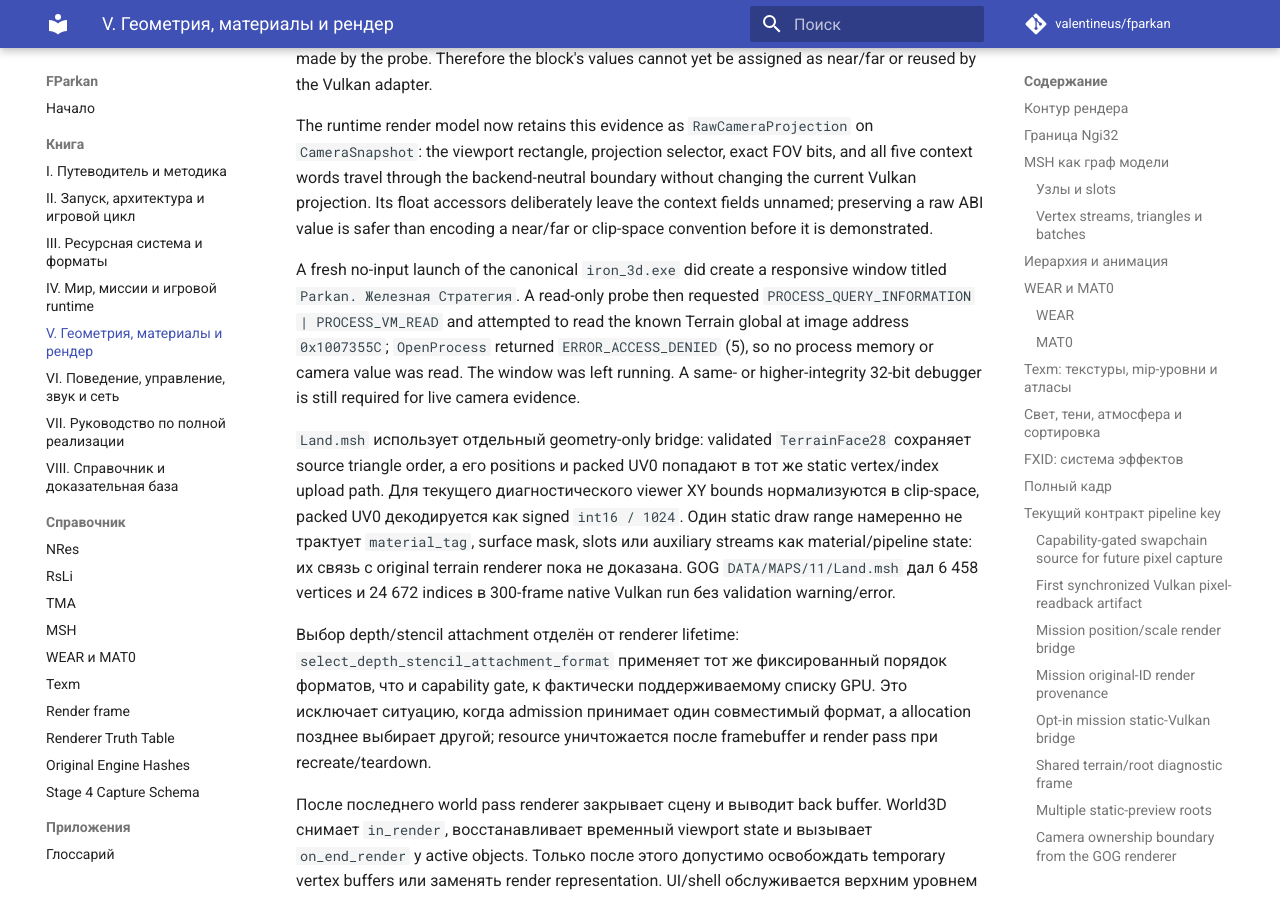
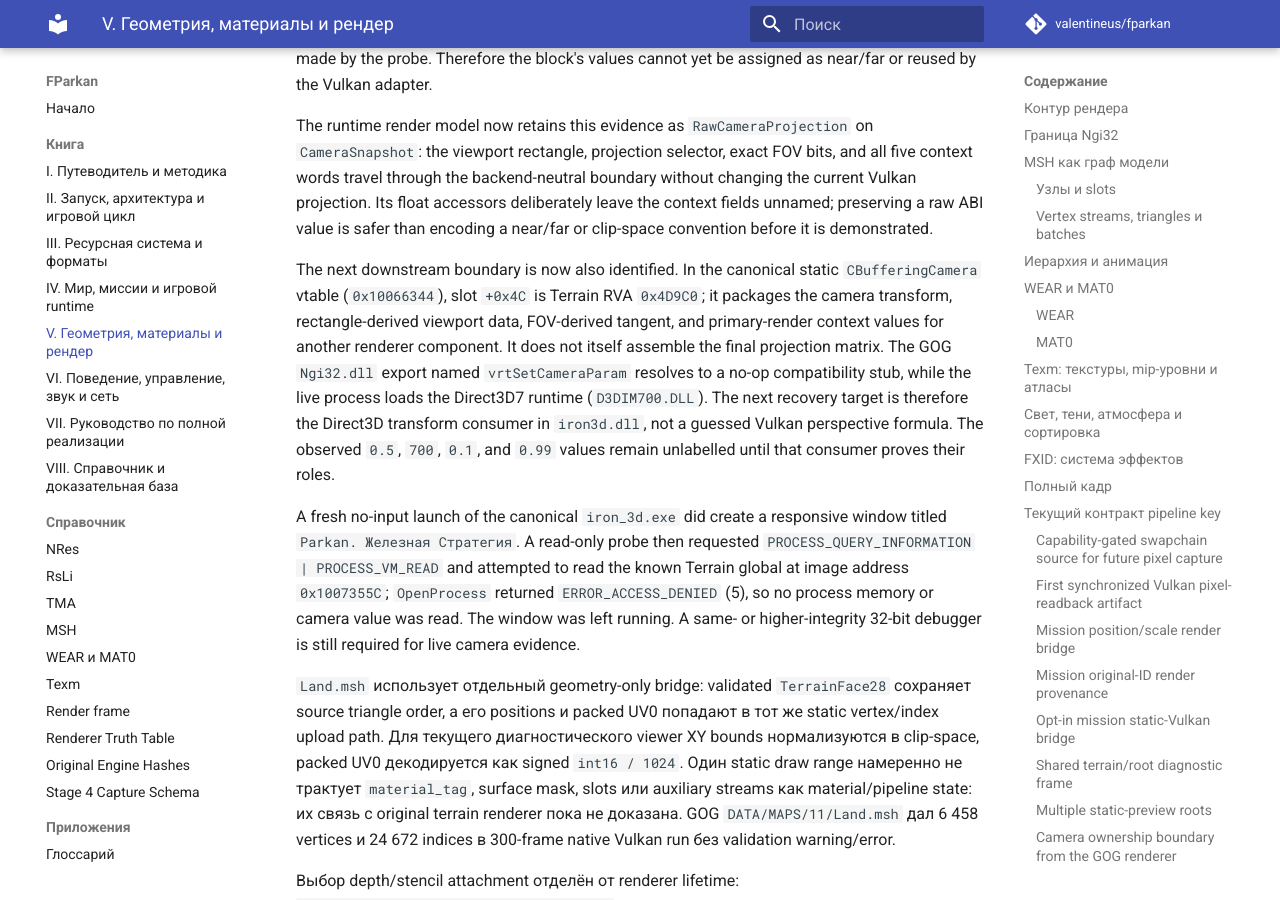
Before and after one commit to valentineus/fparkan, an MkDocs documentation site: the page built from docs/tomes/05-render.md, in a window 1280 px wide and 900 px high, scrolled down 28796 px. Built offline with MkDocs 1.6.1 and Material for MkDocs 9.7.7, drawn with Linux system fonts in a browser that asks for light colours; comment, search, counter and statistics services are not loaded.

Commit message:
docs(evidence): trace camera projection dispatch

```diff
--- a/docs/tomes/05-render.md
+++ b/docs/tomes/05-render.md
@@ -1371,6 +1371,18 @@ changing the current Vulkan projection. Its float accessors deliberately leave
 the context fields unnamed; preserving a raw ABI value is safer than encoding a
 near/far or clip-space convention before it is demonstrated.
 
+The next downstream boundary is now also identified. In the canonical static
+`CBufferingCamera` vtable (`0x10066344`), slot `+0x4C` is Terrain RVA
+`0x4D9C0`; it packages the camera transform, rectangle-derived viewport data,
+FOV-derived tangent, and primary-render context values for another renderer
+component. It does not itself assemble the final projection matrix. The GOG
+`Ngi32.dll` export named `vrtSetCameraParam` resolves to a no-op compatibility
+stub, while the live process loads the Direct3D7 runtime (`D3DIM700.DLL`). The
+next recovery target is therefore the Direct3D transform consumer in
+`iron3d.dll`, not a guessed Vulkan perspective formula. The observed `0.5`,
+`700`, `0.1`, and `0.99` values remain unlabelled until that consumer proves
+their roles.
+
 A fresh no-input launch of the canonical `iron_3d.exe` did create a responsive
 window titled `Parkan. Железная Стратегия`. A read-only probe then requested
 `PROCESS_QUERY_INFORMATION | PROCESS_VM_READ` and attempted to read the known
```
